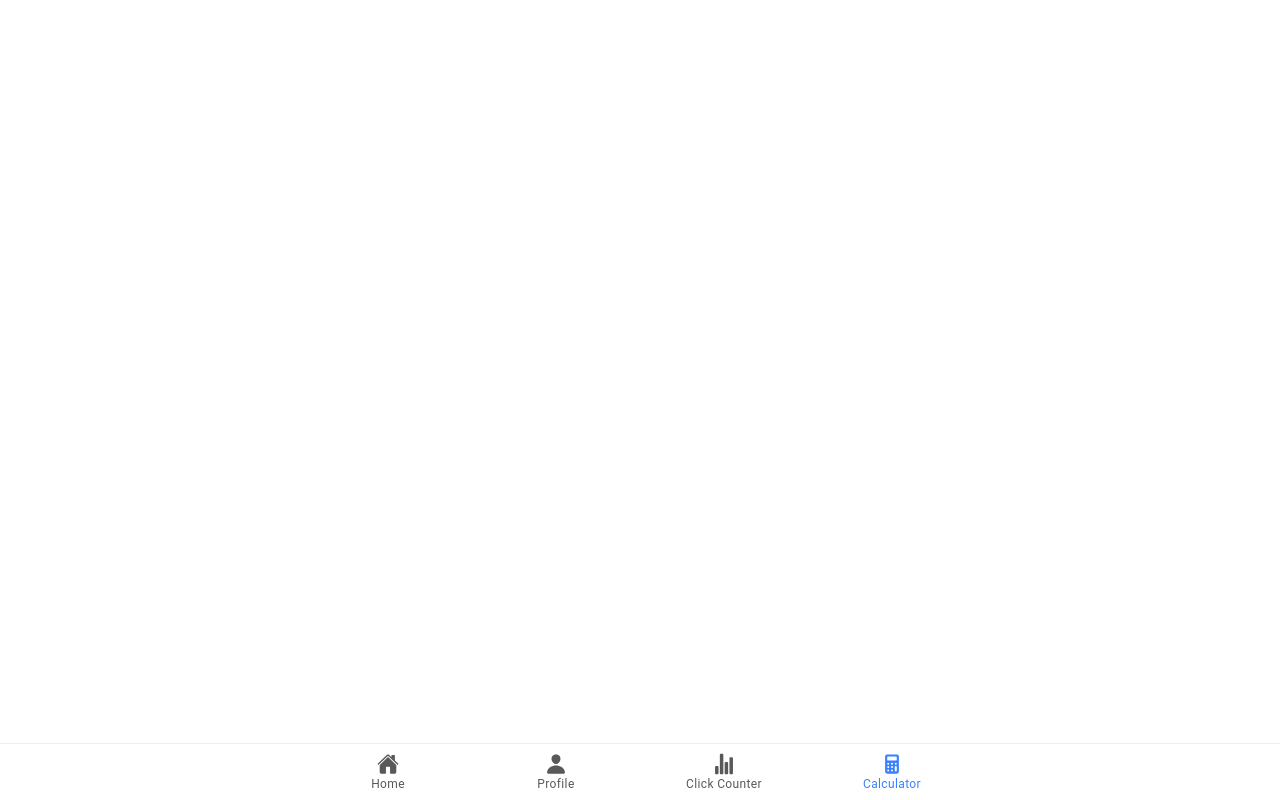
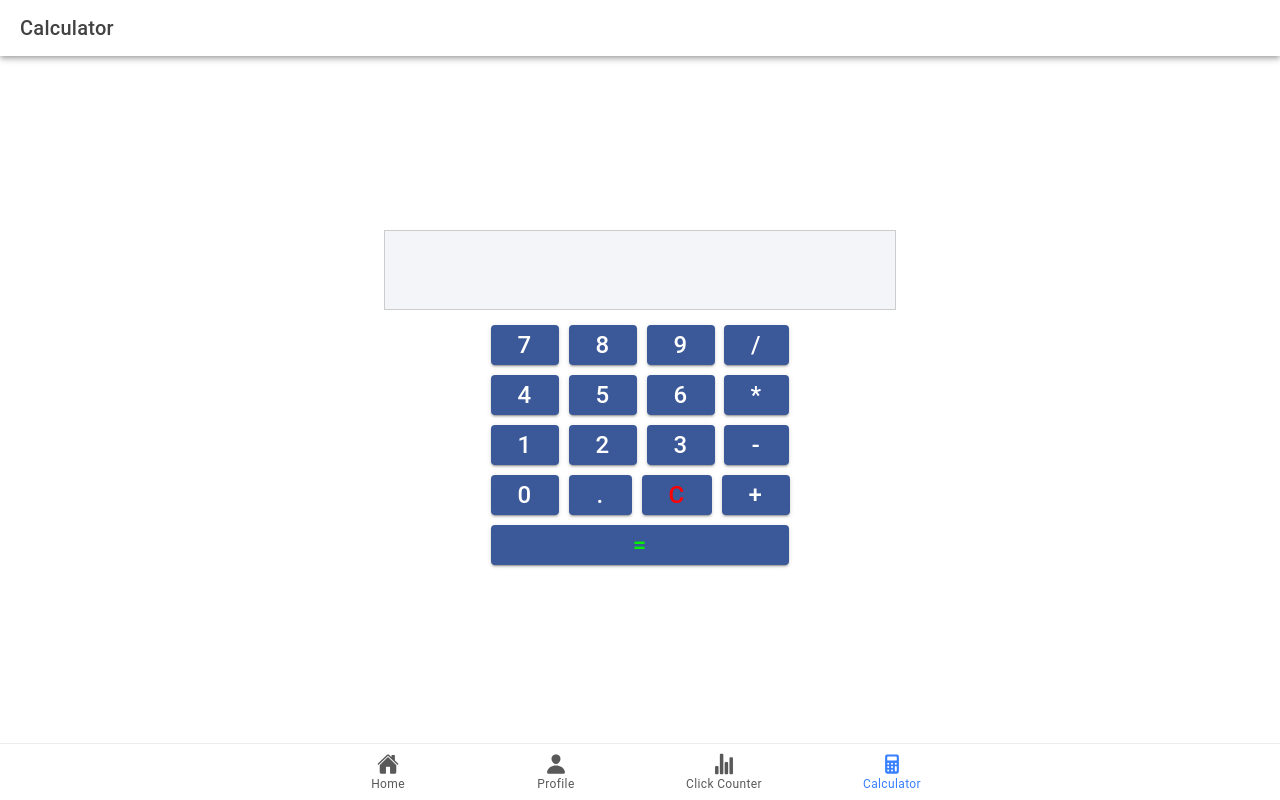
Before and after one commit to Villaganas/ionic-t-villaganas, a React (Vite) app: page /tab3 in a window 1280 px wide. Built offline with nearby package versions, Linux system fonts and the light colour scheme.

Commit message:
Added Calculator

```diff
--- a/src/pages/Calculator.tsx
+++ b/src/pages/Calculator.tsx
@@ -25,7 +25,47 @@ const Tab3: React.FC = () => {
 
   return (
     <IonPage>
+      <IonHeader>
+        <IonToolbar>
+          <IonTitle>Calculator</IonTitle>
+        </IonToolbar>
+      </IonHeader>
+      <IonContent fullscreen>
+        <div className="calculator-container">
+          <div className="result">{result ? result : expression}</div>
+          <div className="buttons">
+            <div className="row">
+              <IonButton onClick={() => handleButtonClick('7')}>7</IonButton>
+              <IonButton onClick={() => handleButtonClick('8')}>8</IonButton>
+              <IonButton onClick={() => handleButtonClick('9')}>9</IonButton>
+              <IonButton onClick={() => handleButtonClick('/')}>/</IonButton>
+            </div>
+            <div className="row">
+              <IonButton onClick={() => handleButtonClick('4')}>4</IonButton>
+              <IonButton onClick={() => handleButtonClick('5')}>5</IonButton>
+              <IonButton onClick={() => handleButtonClick('6')}>6</IonButton>
+              <IonButton onClick={() => handleButtonClick('*')}>*</IonButton>
+            </div>
+            <div className="row">
+              <IonButton onClick={() => handleButtonClick('1')}>1</IonButton>
+              <IonButton onClick={() => handleButtonClick('2')}>2</IonButton>
+              <IonButton onClick={() => handleButtonClick('3')}>3</IonButton>
+              <IonButton onClick={() => handleButtonClick('-')}>-</IonButton>
+            </div>
+            <div className="row">
+              <IonButton onClick={() => handleButtonClick('0')}>0</IonButton>
+              <IonButton onClick={() => handleButtonClick('.')}>.</IonButton>
+              <IonButton onClick={() => handleButtonClick('C')} id="c-button">C</IonButton>
+              <IonButton onClick={() => handleButtonClick('+')}>+</IonButton>
+            </div>
+            <div className="row">
+            <IonButton onClick={() => handleButtonClick('=')} id="equals-button">=</IonButton>
+            </div>
+          </div>
+        </div>
 
+
+      </IonContent>
     </IonPage>
   );
 };
```
